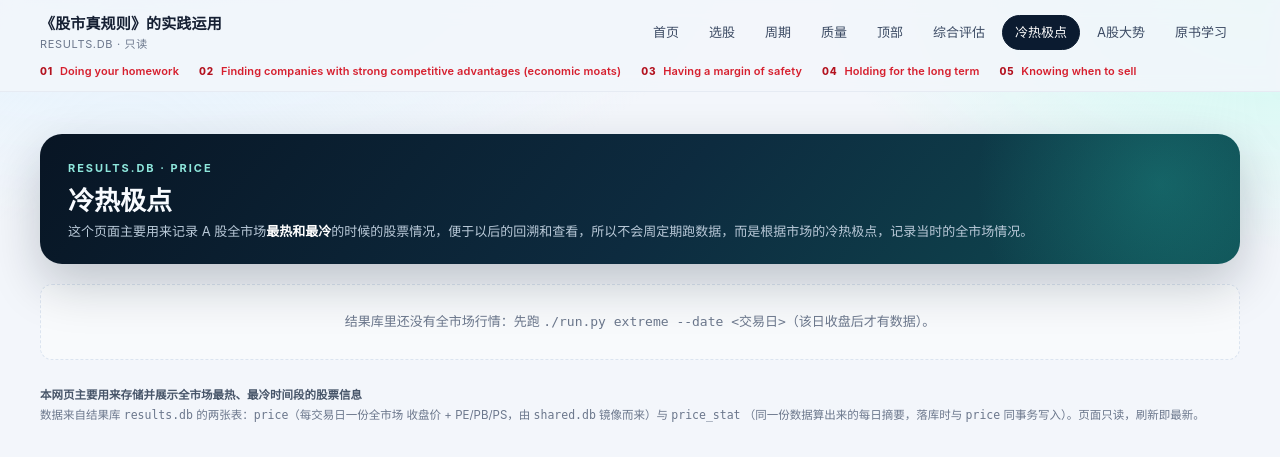
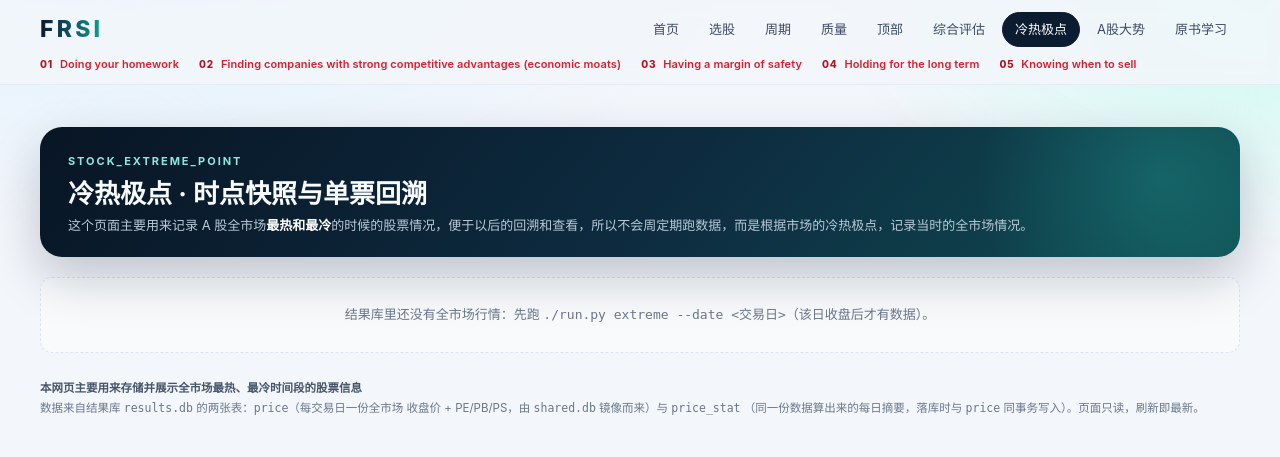
Before and after one commit to baseofkevin/stock-value-invest-tool, a Flask app: page /extreme in a window 1280 px wide. Shown: the top 457 px of the page. Run offline with Flask 3, Linux system fonts and the light colour scheme; parts of the project's set-up code (start-up, migrations or seed data) failed here and were passed over; some libraries are stand-ins or nearby versions.

Commit message:
看板：顶栏改 FRSI 字标，三页标题与批次表滚动区
- 顶栏：删掉「RESULTS.DB · 只读」，把「《股市真规则》的实践运用」缩成 FRSI
  （23px/800、墨蓝→青绿渐变，@supports 兜底实色；全称进 title）。
  两处返回看板浮标的 title 同步改。
- /review：eyebrow 由 Cross-tool review 改为 stock_review_assess，
  与 select/quality/cycle/top 的包名写法统一；h1 改为「综合评估 · 这一批谁值得看」。
- /extreme：eyebrow 由 results.db · price 改为 stock_extreme_point；
  h1 补出这页的两种看法「冷热极点 · 时点快照与单票回溯」。
- /trend：eyebrow 由 results.db · market_regime 改为 stock_market_trend；
  h1 改为「A股大势· 历史周记」，页签标题同步。
- 批次表：10 行之后在框内滚（max-height min(660px,78vh) + 表头 sticky），
  行高随「未跑」说明浮动，所以只能约等于 10 行。

```diff
--- a/web/app.py
+++ b/web/app.py
@@ -316,7 +316,7 @@ BACK_HOME = """
 .back-home:focus-visible { outline: 2px solid var(--blue); outline-offset: 3px; }
 @media print { .back-home { display: none; } }
 </style>
-<a class="back-home" href="/batches" title="返回《股市真规则》的实践运用看板">&larr; 返回看板</a>
+<a class="back-home" href="/batches" title="返回 FRSI 看板">&larr; 返回看板</a>
 """
 
 
@@ -350,7 +350,7 @@ FLOW_BACK = """
 .flow-back:focus-visible { outline: 2px solid #2f6152; outline-offset: 3px; }
 @media print { .flow-back { display: none; } }
 </style>
-<a class="flow-back" href="/batches" title="返回《股市真规则》的实践运用看板">&larr; 返回看板</a>
+<a class="flow-back" href="/batches" title="返回 FRSI 看板">&larr; 返回看板</a>
 """
 
 
--- a/web/static/style.css
+++ b/web/static/style.css
@@ -28,8 +28,23 @@ a:hover{text-decoration:underline}
   border-bottom:1px solid var(--line);
 }
 .topbar-inner{max-width:1200px;margin:0 auto;display:flex;align-items:center;gap:18px;flex-wrap:wrap}
-.brand{font-weight:700;font-size:15px;letter-spacing:.01em}
-.brand small{display:block;font-weight:400;font-size:11px;color:var(--muted);letter-spacing:.06em}
+/* 顶栏字标：只剩 FRSI 四个字母，所以它得够重、够大，才能压住整条顶栏。
+   渐变从墨蓝走到青绿，与 hero 同一套色，右边那排导航不会跟它抢。
+   先给实色，再在支持 background-clip 的浏览器上换渐变——否则一旦不支持，
+   color:transparent 会让字标整块消失。 */
+.brand{display:flex;align-items:center}
+.brand-mark{
+  font-size:23px;font-weight:800;line-height:1;letter-spacing:.14em;
+  margin-right:-.14em;              /* 抵消最后一个字母的字距，右侧不留空 */
+  color:var(--navy);font-family:var(--font-display,inherit);
+}
+@supports (background-clip:text) or (-webkit-background-clip:text){
+  .brand-mark{
+    background:linear-gradient(96deg,#0b1b30 4%,#12596b 54%,#10a391 98%);
+    -webkit-background-clip:text;background-clip:text;
+    -webkit-text-fill-color:transparent;color:transparent;
+  }
+}
 .nav{display:flex;gap:4px;flex-wrap:wrap;margin-left:auto}
 .nav a{
   padding:6px 12px;border-radius:999px;font-size:13px;color:#3b4a63;
@@ -248,6 +263,17 @@ table.grid tr.dim td{opacity:.55}
 
 /* 批次表：一格一次运行，"未跑"要一眼看出来 */
 table.grid.batch td{vertical-align:top}
+
+/* 批次表默认只铺开最近 10 个批次，第 11 个起在框内滚。
+   660px ≈ 表头 40 + 10 行 × 62（td 上下各 8px + 日期行 + 时间那行小字）。
+   行高不是常数：带「未跑」说明的格子会多一两行，所以这个上限是"大约 10 行"——
+   想精确框住 10 行就得固定行高，那会砍掉补跑提示，不值得。
+   再套 min(…,78vh) 管小屏：一行 62px 的 10 行在手机上比视口还高。
+   表头 sticky 是必须的，否则滚到第 30 个批次就不知道列是什么意思了。 */
+.batch-scroll{max-height:min(660px,78vh);overflow-y:auto;overflow-x:auto;
+  scrollbar-width:thin;-webkit-overflow-scrolling:touch;
+  border:1px solid var(--line);border-radius:10px;background:var(--panel)}
+.batch-scroll table.grid thead th{position:sticky;top:0;z-index:2;background:#f8fafc}
 table.grid .cellrun{display:block;text-decoration:none;color:inherit}
 table.grid .cellrun small{display:block;color:var(--muted);font-size:11px;font-weight:400}
 table.grid .cellrun:hover{color:#0f766e}
--- a/web/templates/base.html
+++ b/web/templates/base.html
@@ -13,7 +13,12 @@
 <body class="{% block bodyclass %}{% endblock %}">
 <div class="topbar">
   <div class="topbar-inner">
-    <div class="brand">《股市真规则》的实践运用<small>RESULTS.DB · 只读</small></div>
+    {# 字标只留 FRSI（Five Rules of Stock Investing）——下面那排红字就是这五个缩写。
+       全称放 title，不再占一行小字；「RESULTS.DB · 只读」已删，
+       库名是脚注要讲的事，摆在顶栏只会天天误读成"这页数据是快照"。 #}
+    <div class="brand">
+      <span class="brand-mark" title="FRSI · Five Rules of Stock Investing —《股市真规则》的实践运用">FRSI</span>
+    </div>
     <nav class="nav">
       {% for href, label in nav %}
       <a href="{{ href }}" class="{{ 'on' if request.path == href or (href != '/' and request.path.startswith(href)) else '' }}">{{ label }}</a>
--- a/web/templates/batches.html
+++ b/web/templates/batches.html
@@ -128,7 +128,7 @@
     批次只统计<b>批量运行</b>。单只随手的结论（<code>--stock</code>）不进批次统计，
     只进结果库、在个股页单独看得见（页面只摆最近一份）。同一批重跑会在同一格里留下最新那次。
   </p>
-  <div class="scroll">
+  <div class="scroll batch-scroll">
     <table class="grid batch">
       <thead>
         <tr>
--- a/web/templates/extreme.html
+++ b/web/templates/extreme.html
@@ -1,5 +1,5 @@
 {% extends "base.html" %}
-{% block title %}冷热极点{% endblock %}
+{% block title %}冷热极点 · 时点快照与单票回溯{% endblock %}
 {% block body %}
 
 {# 这一页读的是 **results.db**（`price` 一天一份、`price_stat` 一天一行），
@@ -12,8 +12,8 @@
    形态由 `db.extreme_page()` 决定（`shape`），模板只管按 shape 摆块。 #}
 
 <section class="hero">
-  <div class="eyebrow">results.db · price</div>
-  <h1>冷热极点</h1>
+  <div class="eyebrow">stock_extreme_point</div>
+  <h1>冷热极点 · 时点快照与单票回溯</h1>
   <p>这个页面主要用来记录 A 股全市场<b style="color:#fff">最热和最冷</b>的时候的股票情况，便于以后的回溯和查看，所以不会周定期跑数据，而是根据市场的冷热极点，记录当时的全市场情况。</p>
 </section>
 
--- a/web/templates/review.html
+++ b/web/templates/review.html
@@ -5,8 +5,8 @@
 {% block body %}
 
 <section class="hero">
-  <div class="eyebrow">Cross-tool review</div>
-  <h1>这一批，谁排在前面</h1>
+  <div class="eyebrow">stock_review_assess</div>
+  <h1>综合评估 · 这一批谁值得看</h1>
   <p>
     先看<b style="color:#fff">超级成长股标识</b>——不亏损、增速、有供需矛盾，
     在表格里逐条标出来：过、不过、未核实。
--- a/web/templates/trend.html
+++ b/web/templates/trend.html
@@ -1,10 +1,10 @@
 {% extends "base.html" %}
-{% block title %}大势历史{% endblock %}
+{% block title %}A股大势 · 历史周记{% endblock %}
 {% block body %}
 
 <section class="hero">
-  <div class="eyebrow">results.db · market_regime</div>
-  <h1>大势 · 历史周记</h1>
+  <div class="eyebrow">stock_market_trend</div>
+  <h1>A股大势· 历史周记</h1>
   <p>
     每周五 <code>run.py all</code> 会把大势判断按<b style="color:#fff">基准日</b>存一行；
     同一周重跑覆盖当周，跨周追加。筛选也按基准日，不是“数据截至”那一天——
```
